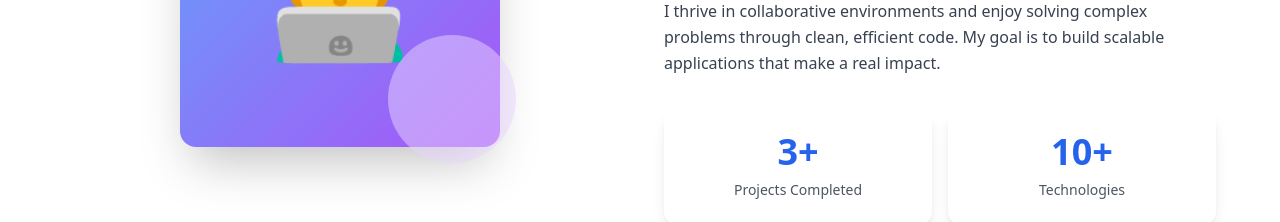
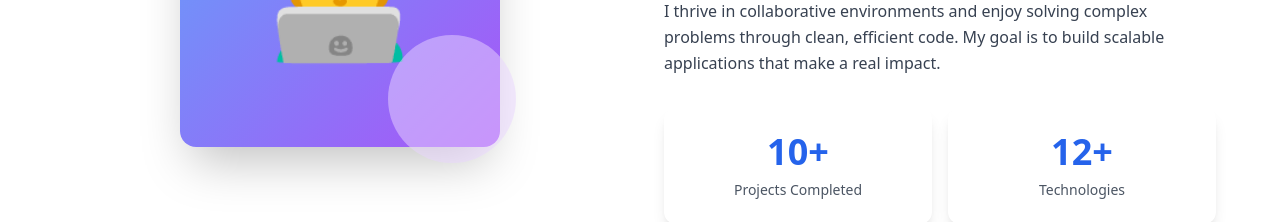
Before and after one commit to Aswin04s/Portfolio-Website-3.0, a React (Vite) app: page / in a window 1280 px wide. Shown: the part 1320-1542 px from the top of the page. Built offline with nearby package versions, Linux system fonts and the light colour scheme.

Commit message:
prjects section fix

```diff
--- a/src/sections/About.jsx
+++ b/src/sections/About.jsx
@@ -46,11 +46,11 @@
               {/* Quick Stats */}
               <div className="grid grid-cols-2 gap-4 mt-8">
                 <Card className="text-center" hover={false}>
-                  <div className="text-4xl font-bold text-blue-600 mb-2">3+</div>
+                  <div className="text-4xl font-bold text-blue-600 mb-2">10+</div>
                   <div className="text-sm text-gray-600 dark:text-gray-400">Projects Completed</div>
                 </Card>
                 <Card className="text-center" hover={false}>
-                  <div className="text-4xl font-bold text-blue-600 mb-2">10+</div>
+                  <div className="text-4xl font-bold text-blue-600 mb-2">12+</div>
                   <div className="text-sm text-gray-600 dark:text-gray-400">Technologies</div>
                 </Card>
               </div>
```
